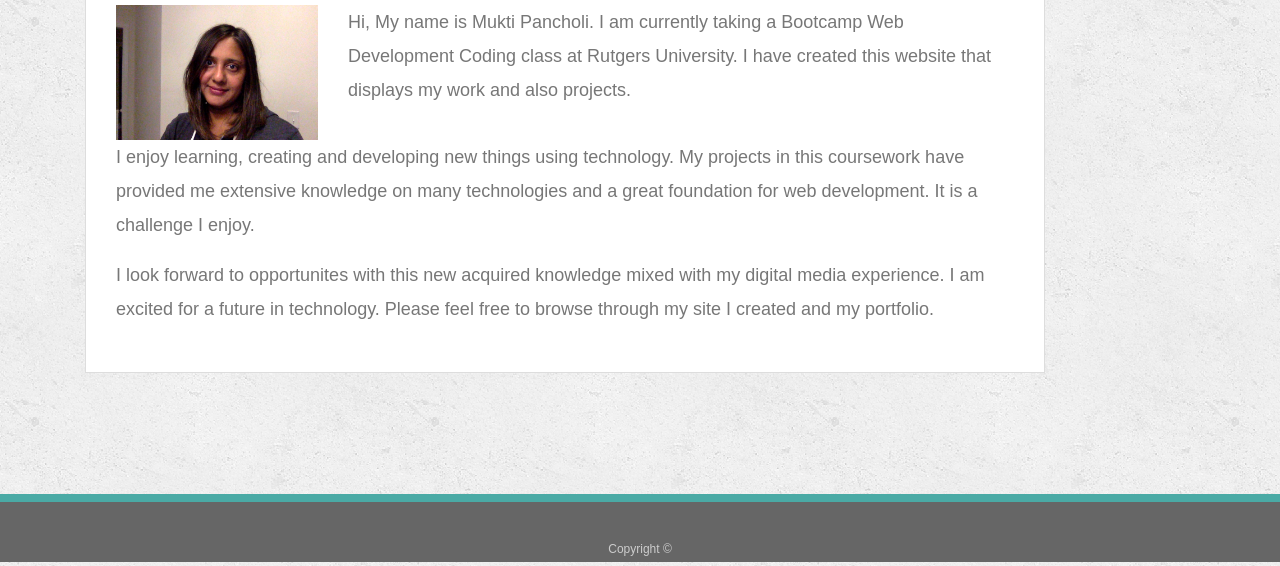
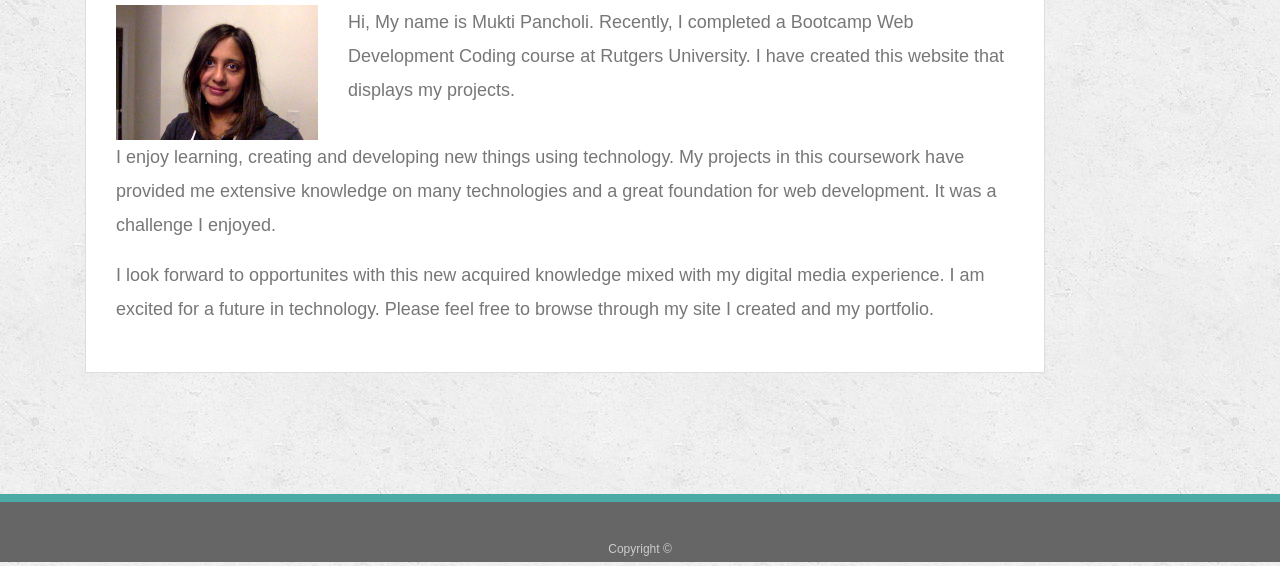
Before and after one commit to mspancholi/mspancholi.github.io-Bootstrap-Portfolio, a plain HTML site: page index.html in a window 1280 px wide. Shown: the part 336-902 px from the top of the page. Drawn offline with nearby package versions, Linux system fonts and the light colour scheme.

Commit message:
updated index.html

```diff
--- a/index.html
+++ b/index.html
@@ -60,12 +60,12 @@
           <img src="assets/images/Mukti_Pic.jpg" class="img-fluid" alt="Mukti Pancholi's Photo">
         </div>
         <div class="col-sm-9">
-          <p>Hi, My name is Mukti Pancholi.  I am currently taking a Bootcamp Web Development Coding class at Rutgers University.  I have created this website that displays my work and also projects.</p>
+          <p>Hi, My name is Mukti Pancholi.  Recently, I completed a Bootcamp Web Development Coding course at Rutgers University.  I have created this website that displays my projects.</p>
         </div>
       </div>
       <div class="row">
         <div class="col-sm-12">
-          <p>  I enjoy learning, creating and developing new things using technology.  My projects in this coursework have provided me extensive knowledge on many technologies and a great foundation for web development.  It is a challenge I enjoy.
+          <p>  I enjoy learning, creating and developing new things using technology.  My projects in this coursework have provided me extensive knowledge on many technologies and a great foundation for web development.  It was a challenge I enjoyed.
             </p>
         </div>
       </div>
```
